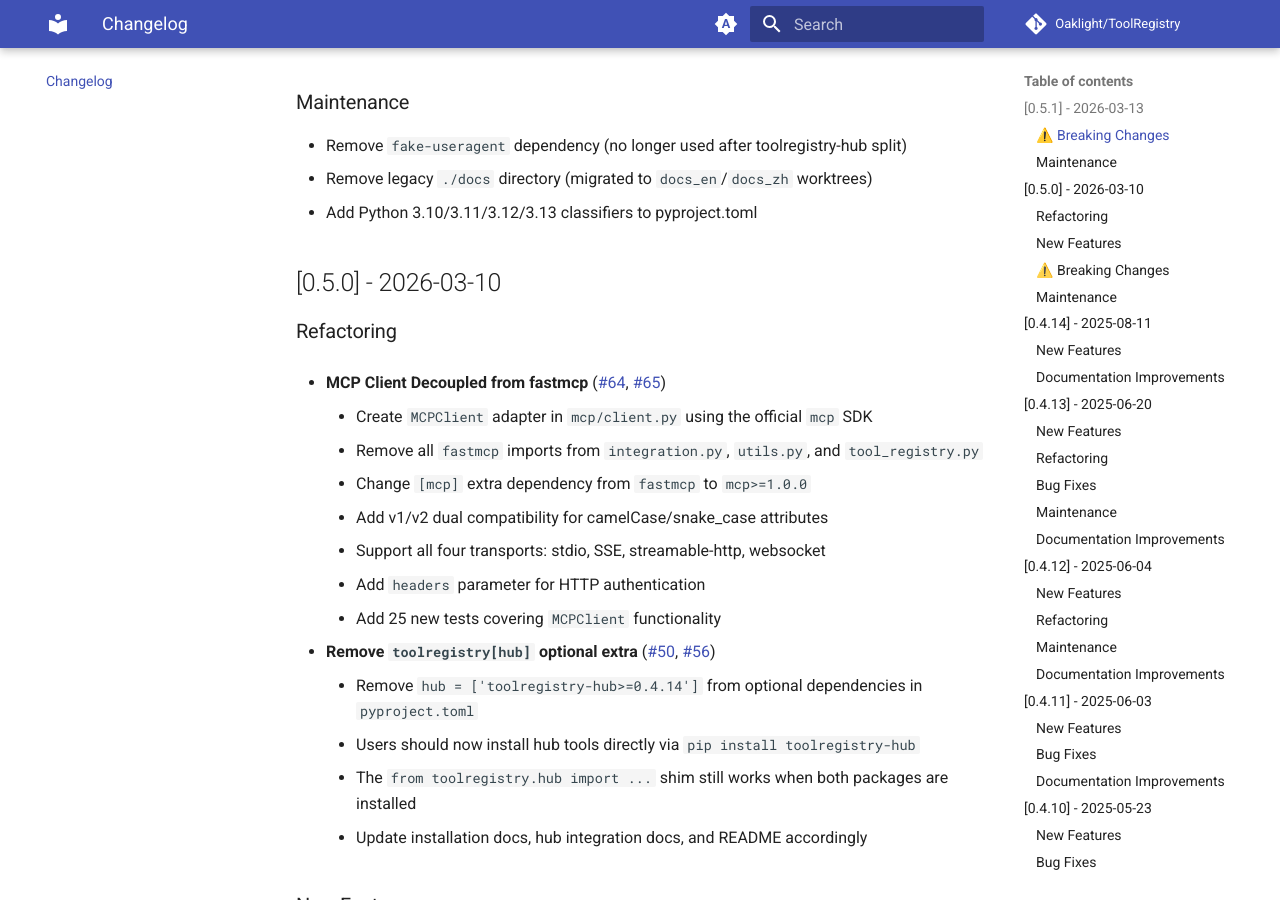
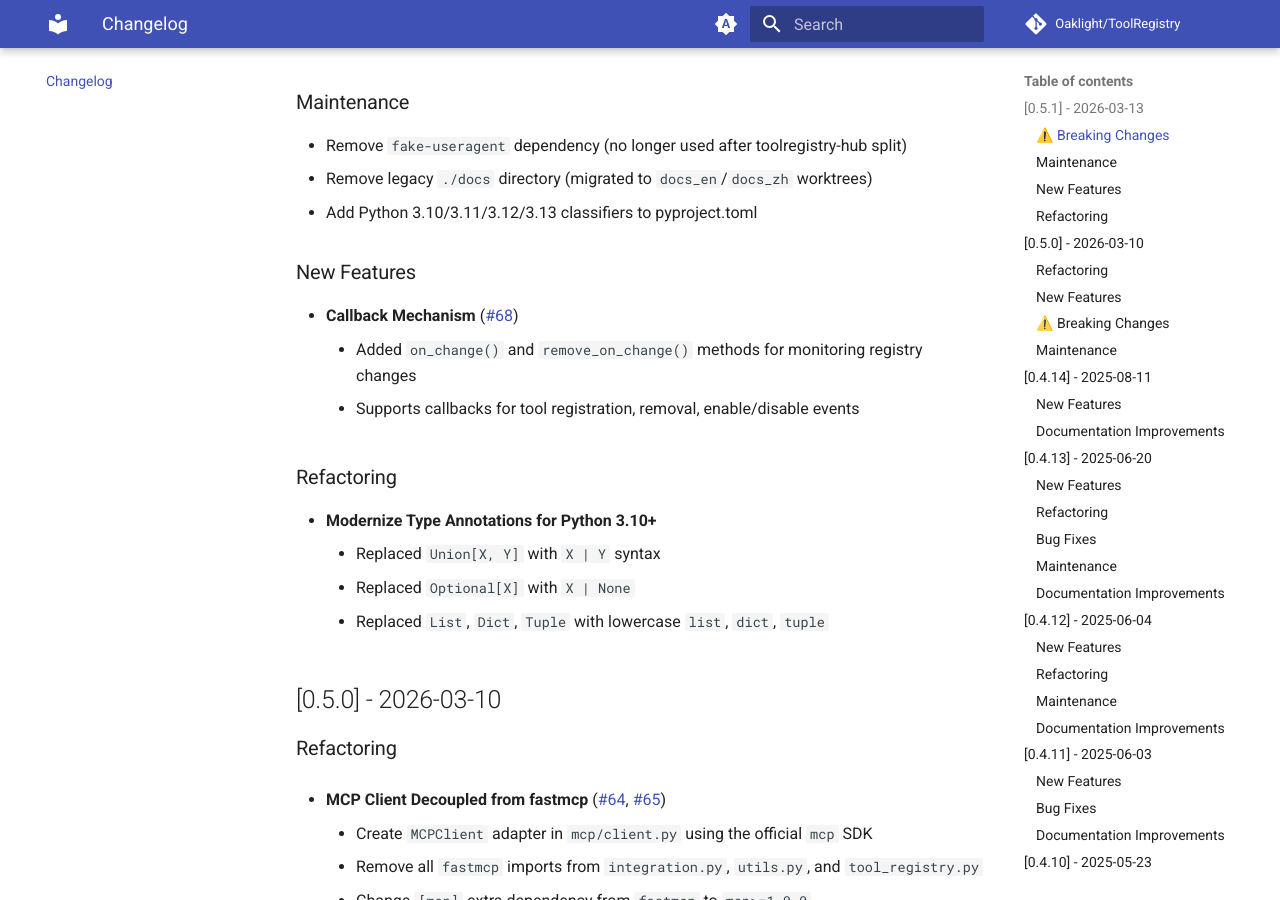
Before and after one commit to Oaklight/ToolRegistry, an MkDocs documentation site: the page built from docs/changelog.md, in a window 1280 px wide and 900 px high, scrolled down 470 px. Built offline with MkDocs 1.6.1 and Material for MkDocs 9.7.7, drawn with Linux system fonts in a browser that asks for light colours; comment, search, counter and statistics services are not loaded.

Commit message:
docs(en): update changelog with callback mechanism and type modernization

```diff
--- a/docs/changelog.md
+++ b/docs/changelog.md
@@ -24,6 +24,19 @@ This page documents all notable changes to the ToolRegistry project since the fi
 - Remove `fake-useragent` dependency (no longer used after toolregistry-hub split)
 - Remove legacy `./docs` directory (migrated to `docs_en`/`docs_zh` worktrees)
 - Add Python 3.10/3.11/3.12/3.13 classifiers to pyproject.toml
+
+### New Features
+
+- **Callback Mechanism** ([#68](../../issues/68))
+	- Added `on_change()` and `remove_on_change()` methods for monitoring registry changes
+	- Supports callbacks for tool registration, removal, enable/disable events
+
+### Refactoring
+
+- **Modernize Type Annotations for Python 3.10+**
+	- Replaced `Union[X, Y]` with `X | Y` syntax
+	- Replaced `Optional[X]` with `X | None`
+	- Replaced `List`, `Dict`, `Tuple` with lowercase `list`, `dict`, `tuple`
 
 ## [0.5.0] - 2026-03-10
 
```
